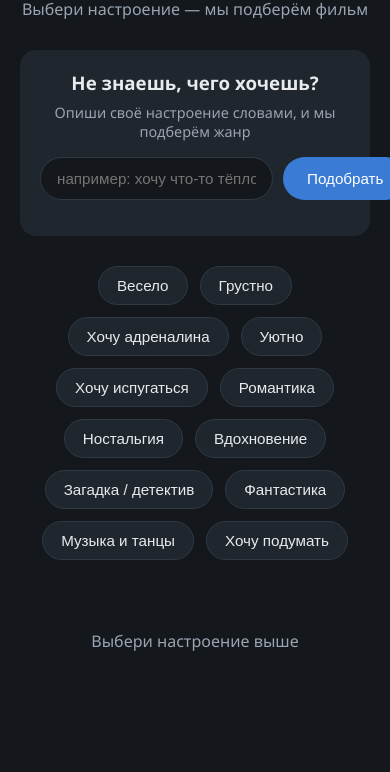
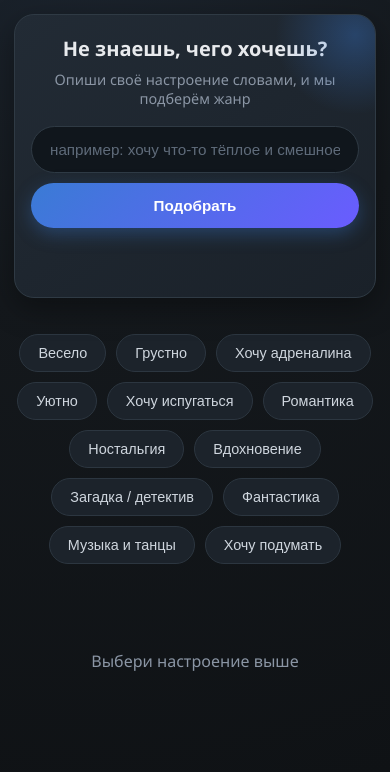
Before and after one commit to dimavibe234/Vibefilms, a plain HTML site: page index.html in a window 390 px wide. Shown: the part 116-888 px from the top of the page. Before the commit the page ends 844 px from the top, so only its background shows below. Drawn offline with Linux system fonts and the light colour scheme.

Commit message:
Update style.css

```diff
--- a/style.css
+++ b/style.css
@@ -5,151 +5,262 @@
 }
 
 body {
-  font-family: 'Segoe UI', Arial, sans-serif;
-  background: #14181c;
+  font-family: 'Segoe UI', 'Inter', Arial, sans-serif;
+  background: radial-gradient(circle at 20% 0%, #1c2530 0%, #14181c 45%, #0f1215 100%);
   color: #e8eaed;
   min-height: 100vh;
-  padding: 20px;
+  padding: 24px 20px 60px;
+  -webkit-font-smoothing: antialiased;
 }
 
 header {
   text-align: center;
-  margin-bottom: 30px;
+  margin-bottom: 34px;
+  padding-top: 10px;
 }
 
 header h1 {
-  font-size: 2rem;
-  margin-bottom: 8px;
+  font-size: 2.4rem;
+  font-weight: 700;
+  letter-spacing: -0.5px;
+  margin-bottom: 10px;
+  background: linear-gradient(90deg, #7fb8ff, #3a7bd5 60%, #b57bff);
+  -webkit-background-clip: text;
+  background-clip: text;
+  -webkit-text-fill-color: transparent;
 }
 
 header p {
-  color: #9aa4b2;
+  color: #8b96a5;
+  font-size: 1rem;
 }
 
-.moods {
-  display: flex;
-  flex-wrap: wrap;
-  gap: 12px;
-  justify-content: center;
-  margin-bottom: 30px;
-  max-width: 800px;
-  margin-left: auto;
-  margin-right: auto;
+/* --- Блок нейросети --- */
+.ai-block {
+  max-width: 720px;
+  margin: 0 auto 36px;
+  background: linear-gradient(145deg, #222b35, #1a2129);
+  border: 1px solid #2f3a44;
+  border-radius: 20px;
+  padding: 26px 24px;
+  text-align: center;
+  box-shadow: 0 10px 30px rgba(0, 0, 0, 0.35);
+  position: relative;
+  overflow: hidden;
 }
 
-.moods button {
-  background: #1f262e;
-  color: #e8eaed;
-  border: 1px solid #2f3a44;
-  border-radius: 30px;
-  padding: 10px 18px;
-  font-size: 0.95rem;
-  cursor: pointer;
-  transition: all 0.2s;
-}
-
-.moods button:hover {
-  background: #2c3742;
-  border-color: #4a5a68;
-  transform: translateY(-2px);
-}
-
-.moods button.active {
-  background: #3a7bd5;
-  border-color: #3a7bd5;
-}
-
-.results {
-  display: grid;
-  grid-template-columns: repeat(auto-fill, minmax(160px, 1fr));
-  gap: 20px;
-  max-width: 1100px;
-  margin: 0 auto;
-}
-
-.card {
-  background: #1f262e;
-  border-radius: 12px;
-  overflow: hidden;
-  transition: transform 0.2s;
-}
-
-.card:hover {
-  transform: translateY(-4px);
-}
-
-.card .info {
-  padding: 12px;
-}
-
-.card .title {
-  font-size: 0.9rem;
-  font-weight: 600;
-  margin-bottom: 4px;
-}
-
-.card .meta {
-  font-size: 0.8rem;
-  color: #9aa4b2;
-}
-
-.placeholder {
-  text-align: center;
-  color: #9aa4b2;
-  grid-column: 1 / -1;
-  padding: 40px;
-}
-.ai-block {
-  max-width: 700px;
-  margin: 0 auto 30px;
-  background: #1f262e;
-  border-radius: 16px;
-  padding: 20px;
-  text-align: center;
+.ai-block::before {
+  content: "";
+  position: absolute;
+  top: -60px;
+  right: -60px;
+  width: 160px;
+  height: 160px;
+  background: radial-gradient(circle, rgba(58, 123, 213, 0.35), transparent 70%);
+  pointer-events: none;
 }
 
 .ai-block h3 {
+  font-size: 1.25rem;
   margin-bottom: 8px;
+  font-weight: 600;
 }
 
-.ai-block p {
-  color: #9aa4b2;
-  margin-bottom: 16px;
+.ai-block > p {
+  color: #8b96a5;
+  margin-bottom: 18px;
   font-size: 0.9rem;
 }
 
 .ai-input-row {
   display: flex;
   gap: 10px;
+  position: relative;
+  z-index: 1;
 }
 
 .ai-input-row input {
   flex: 1;
-  padding: 12px 16px;
+  padding: 14px 18px;
   border-radius: 30px;
   border: 1px solid #2f3a44;
-  background: #14181c;
+  background: #10161c;
   color: #e8eaed;
   font-size: 0.95rem;
+  outline: none;
+  transition: border-color 0.2s, box-shadow 0.2s;
+}
+
+.ai-input-row input::placeholder {
+  color: #5f6b7a;
+}
+
+.ai-input-row input:focus {
+  border-color: #3a7bd5;
+  box-shadow: 0 0 0 3px rgba(58, 123, 213, 0.18);
 }
 
 .ai-input-row button {
-  padding: 12px 24px;
+  padding: 14px 26px;
   border-radius: 30px;
   border: none;
-  background: #3a7bd5;
+  background: linear-gradient(135deg, #3a7bd5, #6a5cff);
   color: white;
   font-size: 0.95rem;
+  font-weight: 600;
   cursor: pointer;
+  transition: transform 0.15s, box-shadow 0.2s, filter 0.2s;
+  box-shadow: 0 6px 18px rgba(58, 123, 213, 0.35);
+  white-space: nowrap;
+}
+
+.ai-input-row button:hover {
+  filter: brightness(1.1);
+  transform: translateY(-1px);
+}
+
+.ai-input-row button:active {
+  transform: translateY(1px);
 }
 
 .ai-input-row button:disabled {
   background: #2c3742;
+  box-shadow: none;
   cursor: wait;
+  filter: none;
 }
 
 .ai-status {
-  margin-top: 12px;
+  margin-top: 14px;
   font-size: 0.9rem;
   color: #9aa4b2;
+  min-height: 1.2em;
 }
+
+/* --- Кнопки настроений --- */
+.moods {
+  display: flex;
+  flex-wrap: wrap;
+  gap: 10px;
+  justify-content: center;
+  margin-bottom: 36px;
+  max-width: 840px;
+  margin-left: auto;
+  margin-right: auto;
+}
+
+.moods button {
+  background: #1c232b;
+  color: #cfd6de;
+  border: 1px solid #2c3640;
+  border-radius: 30px;
+  padding: 10px 18px;
+  font-size: 0.9rem;
+  font-weight: 500;
+  cursor: pointer;
+  transition: all 0.18s ease;
+}
+
+.moods button:hover {
+  background: #27313c;
+  border-color: #46525f;
+  color: #ffffff;
+  transform: translateY(-2px);
+}
+
+.moods button.active {
+  background: linear-gradient(135deg, #3a7bd5, #6a5cff);
+  border-color: transparent;
+  color: #fff;
+  box-shadow: 0 6px 16px rgba(58, 123, 213, 0.4);
+}
+
+/* --- Сетка карточек --- */
+.results {
+  display: grid;
+  grid-template-columns: repeat(auto-fill, minmax(170px, 1fr));
+  gap: 22px;
+  max-width: 1150px;
+  margin: 0 auto;
+}
+
+.card {
+  background: #1a2129;
+  border: 1px solid #262f38;
+  border-radius: 14px;
+  overflow: hidden;
+  transition: transform 0.22s ease, box-shadow 0.22s ease, border-color 0.22s;
+  position: relative;
+}
+
+.card:hover {
+  transform: translateY(-6px) scale(1.01);
+  border-color: #3a7bd5;
+  box-shadow: 0 14px 34px rgba(0, 0, 0, 0.5);
+}
+
+.card img {
+  width: 100%;
+  display: block;
+  aspect-ratio: 2 / 3;
+  object-fit: cover;
+  background: #242d36;
+}
+
+.card .info {
+  padding: 12px 14px 14px;
+}
+
+.card .title {
+  font-size: 0.9rem;
+  font-weight: 600;
+  margin-bottom: 5px;
+  line-height: 1.3;
+  color: #f0f3f6;
+}
+
+.card .meta {
+  font-size: 0.78rem;
+  color: #8b96a5;
+}
+
+.placeholder {
+  text-align: center;
+  color: #8b96a5;
+  grid-column: 1 / -1;
+  padding: 50px 20px;
+  font-size: 1rem;
+}
+
+/* --- Адаптив --- */
+@media (max-width: 600px) {
+  body {
+    padding: 18px 14px 50px;
+  }
+
+  header h1 {
+    font-size: 1.65rem;
+  }
+
+  .ai-block {
+    padding: 20px 16px;
+  }
+
+  .ai-input-row {
+    flex-direction: column;
+  }
+
+  .ai-input-row button {
+    width: 100%;
+    padding: 14px;
+  }
+
+  .results {
+    grid-template-columns: repeat(auto-fill, minmax(130px, 1fr));
+    gap: 14px;
+  }
+
+  .card .title {
+    font-size: 0.82rem;
+  }
+}
```
